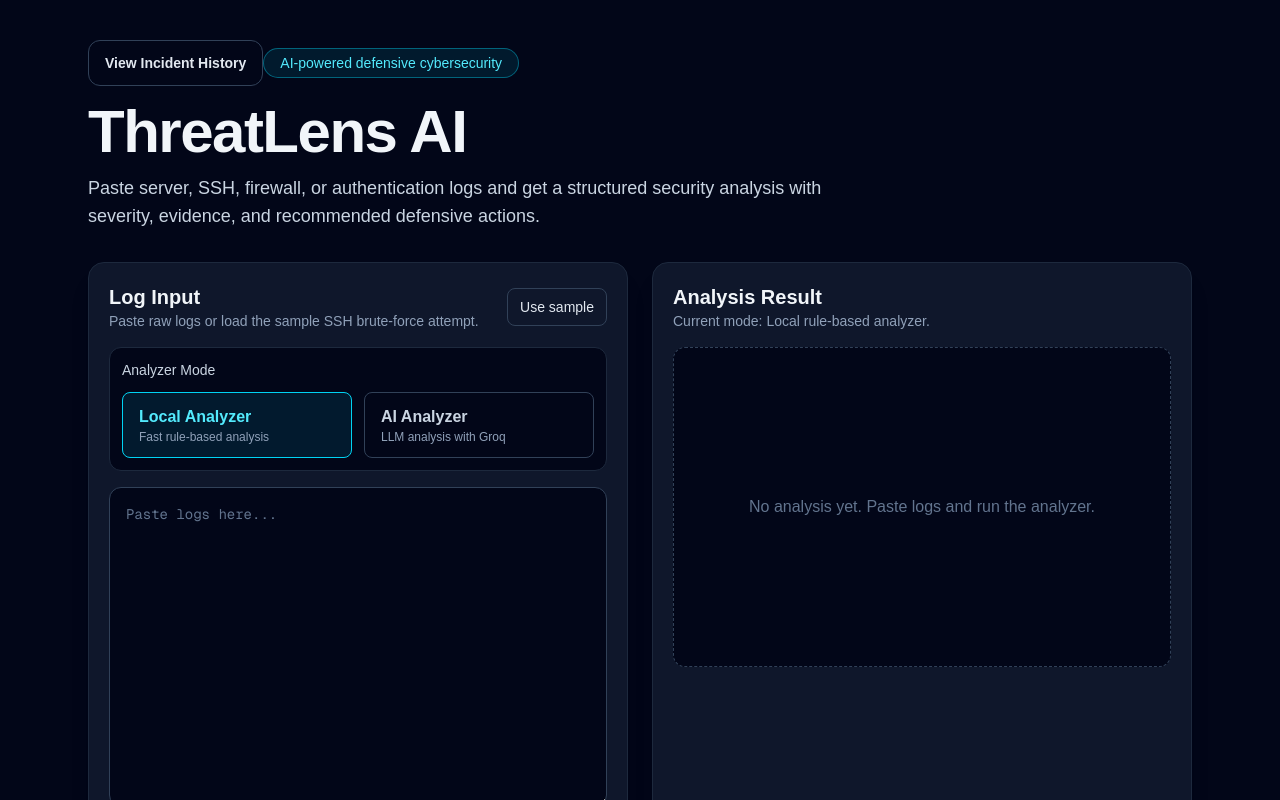
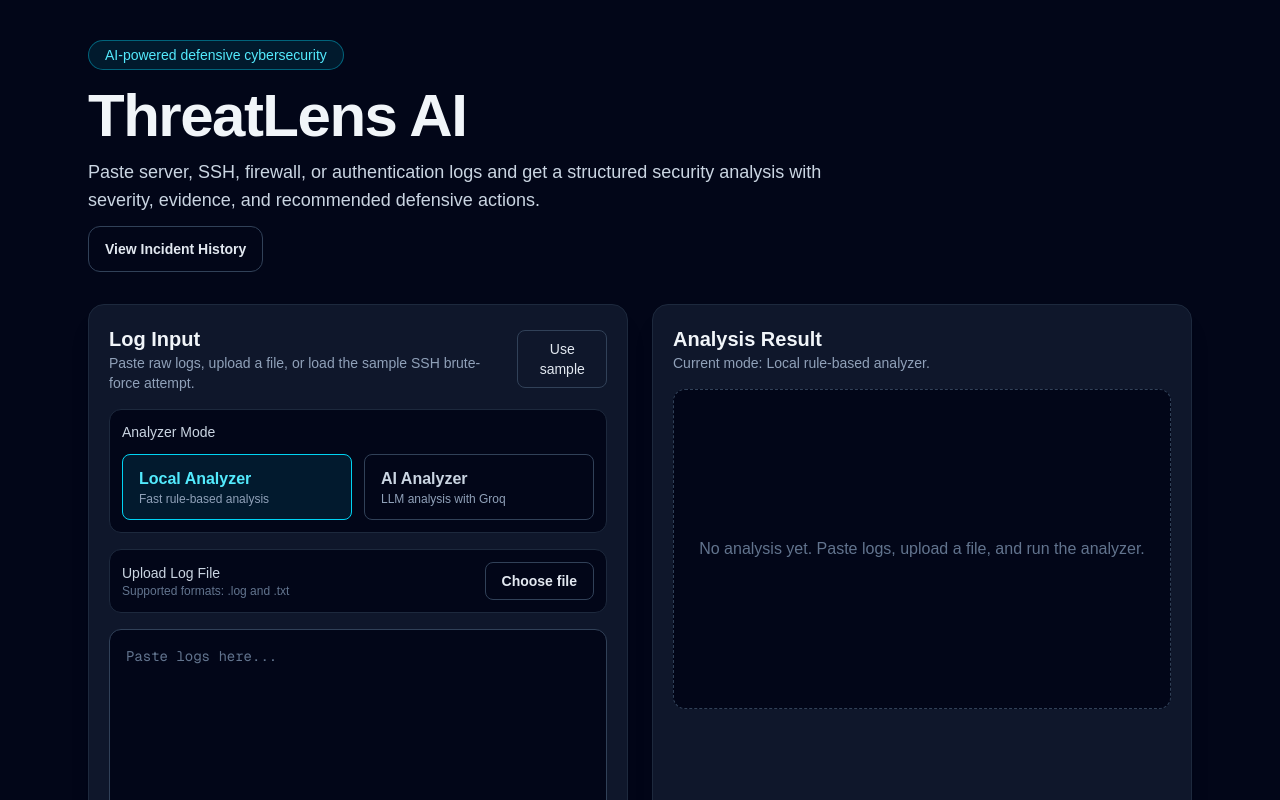
Before and after one commit to balam0o/ThreatLens-AI, a Next.js app in the folder frontend/: page / in a window 1280 px wide. Shown: the top 800 px of the page. Built offline with nearby package versions, Linux system fonts and the light colour scheme.

Commit message:
Add log file upload support

```diff
--- a/frontend/src/app/page.tsx
+++ b/frontend/src/app/page.tsx
@@ -1,9 +1,12 @@
 "use client";
 
 import Link from "next/link";
-import { useState } from "react";
+import { type ChangeEvent, useState } from "react";
 
 type AnalysisResponse = {
+  id?: number;
+  analyzer_mode?: "local" | "ai";
+  created_at?: string;
   severity: string;
   summary: string;
   detected_patterns: string[];
@@ -22,6 +25,7 @@
   const [logText, setLogText] = useState("");
   const [analysis, setAnalysis] = useState<AnalysisResponse | null>(null);
   const [analyzerMode, setAnalyzerMode] = useState<AnalyzerMode>("local");
+  const [uploadedFileName, setUploadedFileName] = useState("");
   const [isLoading, setIsLoading] = useState(false);
   const [errorMessage, setErrorMessage] = useState("");
 
@@ -78,8 +82,47 @@
 
   function handleUseSampleLog() {
     setLogText(sampleLog);
+    setUploadedFileName("");
     setAnalysis(null);
     setErrorMessage("");
+  }
+
+  async function handleFileUpload(event: ChangeEvent<HTMLInputElement>) {
+    const file = event.target.files?.[0];
+
+    if (!file) {
+      return;
+    }
+
+    const allowedExtensions = [".log", ".txt"];
+    const fileName = file.name.toLowerCase();
+    const isAllowedFile = allowedExtensions.some((extension) =>
+      fileName.endsWith(extension)
+    );
+
+    if (!isAllowedFile) {
+      setErrorMessage("Only .log and .txt files are supported.");
+      event.target.value = "";
+      return;
+    }
+
+    try {
+      const content = await file.text();
+
+      if (!content.trim()) {
+        setErrorMessage("The selected file is empty.");
+        event.target.value = "";
+        return;
+      }
+
+      setLogText(content);
+      setUploadedFileName(file.name);
+      setAnalysis(null);
+      setErrorMessage("");
+    } catch (error) {
+      setErrorMessage("Could not read the selected file.");
+      console.error(error);
+    }
   }
 
   function getSeverityStyles(severity: string) {
@@ -110,12 +153,6 @@
     <main className="min-h-screen bg-slate-950 text-slate-100">
       <section className="mx-auto flex max-w-6xl flex-col gap-8 px-6 py-10">
         <header className="space-y-4">
-          <Link
-            href="/incidents"
-            className="inline-flex w-fit rounded-xl border border-slate-700 px-4 py-3 text-sm font-semibold text-slate-200 transition hover:bg-slate-800"
-          >
-            View Incident History
-          </Link>
           <div className="inline-flex rounded-full border border-cyan-400/40 bg-cyan-400/10 px-4 py-1 text-sm text-cyan-300">
             AI-powered defensive cybersecurity
           </div>
@@ -130,6 +167,13 @@
               structured security analysis with severity, evidence, and
               recommended defensive actions.
             </p>
+
+            <Link
+              href="/incidents"
+              className="inline-flex w-fit rounded-xl border border-slate-700 px-4 py-3 text-sm font-semibold text-slate-200 transition hover:bg-slate-800"
+            >
+              View Incident History
+            </Link>
           </div>
         </header>
 
@@ -139,7 +183,8 @@
               <div>
                 <h2 className="text-xl font-semibold">Log Input</h2>
                 <p className="text-sm text-slate-400">
-                  Paste raw logs or load the sample SSH brute-force attempt.
+                  Paste raw logs, upload a file, or load the sample SSH
+                  brute-force attempt.
                 </p>
               </div>
 
@@ -198,6 +243,35 @@
               </div>
             </div>
 
+            <div className="mb-4 rounded-xl border border-slate-800 bg-slate-950 p-3">
+              <div className="flex flex-col gap-3 sm:flex-row sm:items-center sm:justify-between">
+                <div>
+                  <p className="text-sm font-medium text-slate-300">
+                    Upload Log File
+                  </p>
+                  <p className="text-xs text-slate-500">
+                    Supported formats: .log and .txt
+                  </p>
+                </div>
+
+                <label className="cursor-pointer rounded-lg border border-slate-700 px-4 py-2 text-sm font-semibold text-slate-200 transition hover:bg-slate-800">
+                  Choose file
+                  <input
+                    type="file"
+                    accept=".log,.txt"
+                    onChange={handleFileUpload}
+                    className="hidden"
+                  />
+                </label>
+              </div>
+
+              {uploadedFileName && (
+                <p className="mt-3 rounded-lg bg-slate-900 px-3 py-2 text-xs text-cyan-300">
+                  Loaded file: {uploadedFileName}
+                </p>
+              )}
+            </div>
+
             <textarea
               value={logText}
               onChange={(event) => setLogText(event.target.value)}
@@ -233,7 +307,8 @@
 
             {!analysis && (
               <div className="flex min-h-80 items-center justify-center rounded-xl border border-dashed border-slate-700 bg-slate-950 p-6 text-center text-slate-500">
-                No analysis yet. Paste logs and run the analyzer.
+                No analysis yet. Paste logs, upload a file, and run the
+                analyzer.
               </div>
             )}
 
@@ -249,6 +324,15 @@
                     {analysis.severity}
                   </p>
                 </div>
+
+                {analysis.id && (
+                  <Link
+                    href={`/incidents/${analysis.id}`}
+                    className="inline-flex w-full justify-center rounded-xl border border-cyan-400/50 bg-cyan-400/10 px-4 py-3 text-sm font-semibold text-cyan-300 transition hover:bg-cyan-400/20"
+                  >
+                    View Saved Incident #{analysis.id}
+                  </Link>
+                )}
 
                 <div className="rounded-xl border border-slate-800 bg-slate-950 p-4">
                   <h3 className="mb-2 font-semibold">Summary</h3>
```
